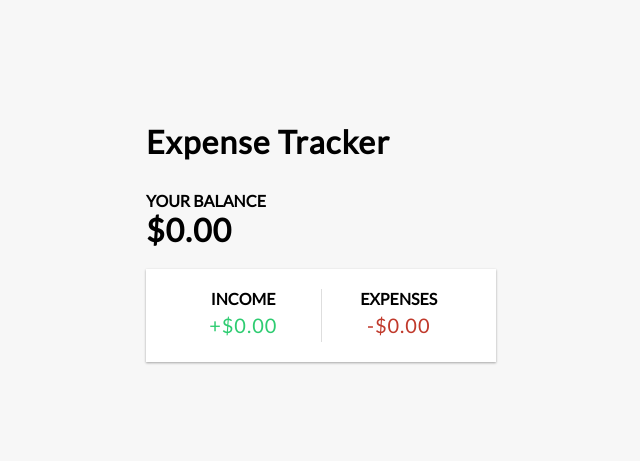
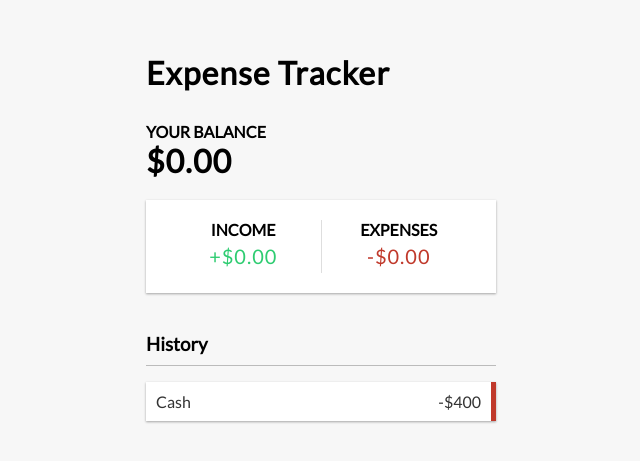
Before and after one commit to MuteeVincente/expense-tracker-react, a React (Create React App) app: page / in a window 1280 px wide. Shown: the part 143-604 px from the top of the page, without its empty margins (319-959 px from the left). Built offline with nearby package versions, Linux system fonts and the light colour scheme.

Commit message:
TranscationList

```diff
--- a/src/App.js
+++ b/src/App.js
@@ -1,9 +1,10 @@
 import Header from './components/Header';
 import Balance from './components/Balance';
 import IncomeExpenses from './components/IncomeExpenses';
-
+import TransactionList from './components/TranscationList';
 
 import './App.css';
+import TranscationList from './components/TranscationList';
 
 function App() {
   return (
@@ -12,6 +13,7 @@
     <div className="container">
       <Balance/>
       <IncomeExpenses/>
+      <TransactionList/>
     </div>
     </div>
   );
--- /dev/null
+++ b/src/components/TranscationList.js
@@ -0,0 +1,18 @@
+import React from 'react'
+
+const TransactionList = () => {
+  return (
+    <>
+    <h3>History</h3>
+    <ul id='list' className='list'>
+        <li class='minus'>Cash
+            <span>-$400</span>
+            <button class='delete-btn'>x</button>
+        </li>
+
+    </ul>
+    </>
+  )
+}
+
+export default TransactionList
```
